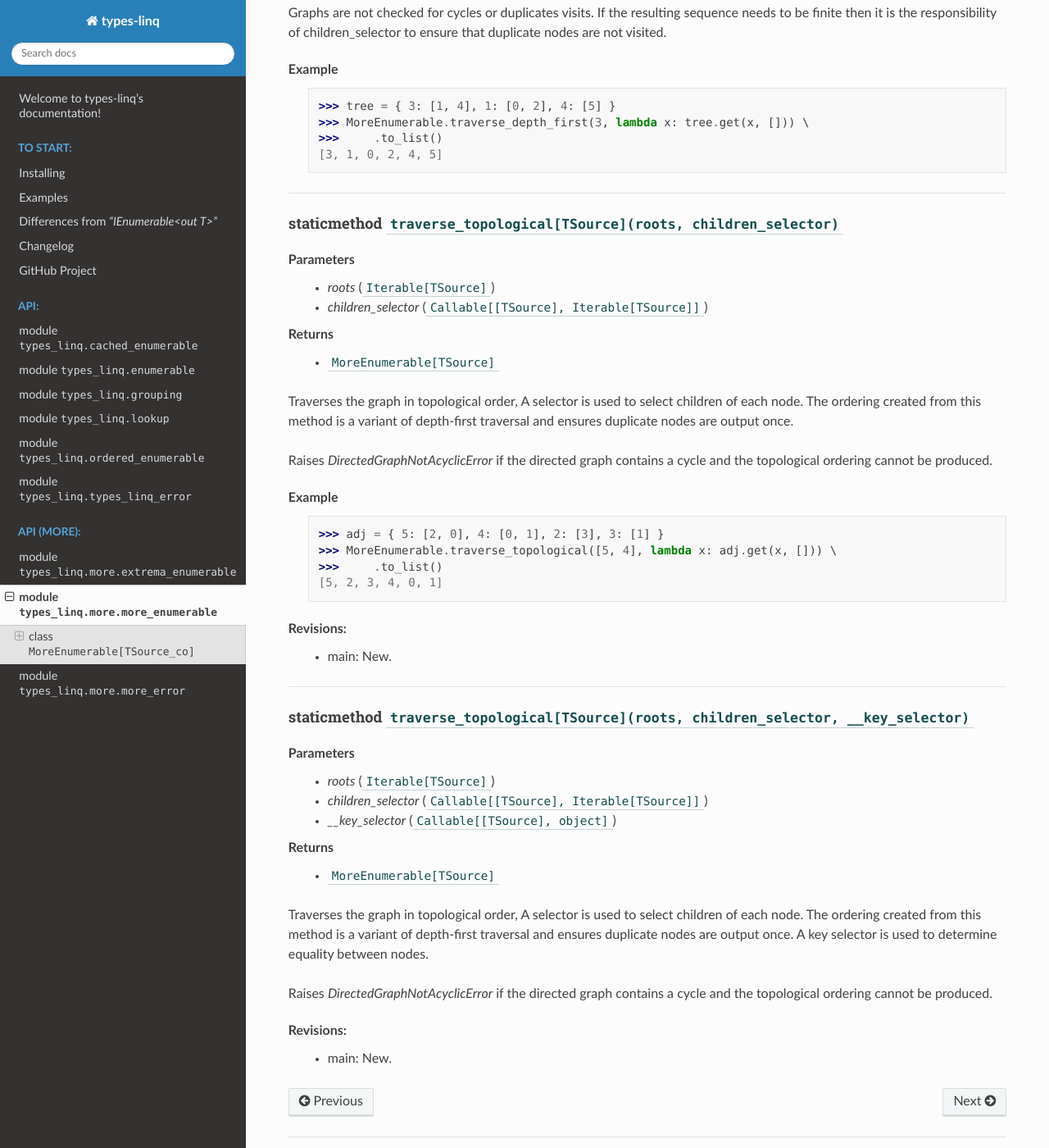
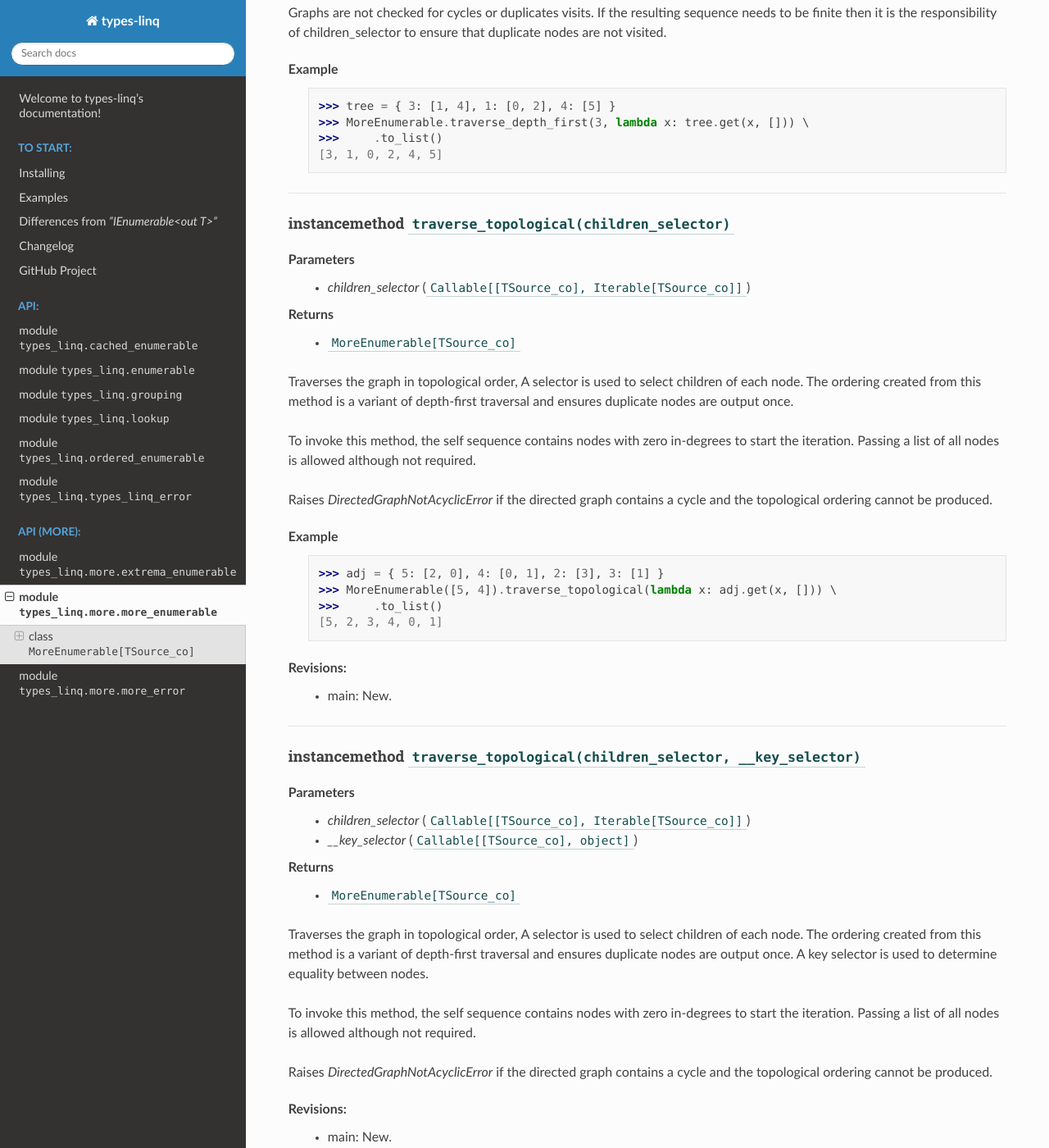
Before and after one commit to cleoold/types-linq, a Sphinx documentation site: the page built from doc/api/more/types_linq.more.more_enumerable.rst, in a window 1280 px wide and 1400 px high, scrolled down 16420 px. Shown: the whole window at 82% size. Built offline with Sphinx 7.4.7 and the Read the Docs theme 2.0.0, drawn with Linux system fonts in a browser that asks for light colours.

Commit message:
change traverse_topological() to an instancemethod
its first arg was an iterable

```diff
--- a/doc/api/more/types_linq.more.more_enumerable.rst
+++ b/doc/api/more/types_linq.more.more_enumerable.rst
@@ -761,26 +761,28 @@ Example
 
 ----
 
-staticmethod ``traverse_topological[TSource](roots, children_selector)``
---------------------------------------------------------------------------
+instancemethod ``traverse_topological(children_selector)``
+------------------------------------------------------------
 
 Parameters
-  - `roots` (``Iterable[TSource]``)
-  - `children_selector` (``Callable[[TSource], Iterable[TSource]]``)
+  - `children_selector` (``Callable[[TSource_co], Iterable[TSource_co]]``)
 
 Returns
-  - ``MoreEnumerable[TSource]``
+  - ``MoreEnumerable[TSource_co]``
 
 Traverses the graph in topological order, A selector is used to select children of each
 node. The ordering created from this method is a variant of depth-first traversal and ensures
 duplicate nodes are output once.
+
+To invoke this method, the self sequence contains nodes with zero in-degrees to start the
+iteration. Passing a list of all nodes is allowed although not required.
 
 Raises `DirectedGraphNotAcyclicError` if the directed graph contains a cycle and the
 topological ordering cannot be produced.
 
 Example
     >>> adj = { 5: [2, 0], 4: [0, 1], 2: [3], 3: [1] }
-    >>> MoreEnumerable.traverse_topological([5, 4], lambda x: adj.get(x, [])) \
+    >>> MoreEnumerable([5, 4]).traverse_topological(lambda x: adj.get(x, [])) \
     >>>     .to_list()
     [5, 2, 3, 4, 0, 1]
 
@@ -789,22 +791,24 @@ Revisions:
 
 ----
 
-staticmethod ``traverse_topological[TSource](roots, children_selector, __key_selector)``
-------------------------------------------------------------------------------------------
+instancemethod ``traverse_topological(children_selector, __key_selector)``
+----------------------------------------------------------------------------
 
 Parameters
-  - `roots` (``Iterable[TSource]``)
-  - `children_selector` (``Callable[[TSource], Iterable[TSource]]``)
-  - `__key_selector` (``Callable[[TSource], object]``)
+  - `children_selector` (``Callable[[TSource_co], Iterable[TSource_co]]``)
+  - `__key_selector` (``Callable[[TSource_co], object]``)
 
 Returns
-  - ``MoreEnumerable[TSource]``
+  - ``MoreEnumerable[TSource_co]``
 
 Traverses the graph in topological order, A selector is used to select children of each
 node. The ordering created from this method is a variant of depth-first traversal and
 ensures duplicate nodes are output once. A key selector is used to determine equality
 between nodes.
 
+To invoke this method, the self sequence contains nodes with zero in-degrees to start the
+iteration. Passing a list of all nodes is allowed although not required.
+
 Raises `DirectedGraphNotAcyclicError` if the directed graph contains a cycle and the
 topological ordering cannot be produced.
 
--- a/doc/api/more/types_linq.more.more_error.rst
+++ b/doc/api/more/types_linq.more.more_error.rst
@@ -31,7 +31,7 @@ and a path from B back to A. A and B may be identical.
 Example
     >>> adj = { 5: [2, 0], 4: [0, 1], 2: [3], 3: [1, 5] }
     >>> try:
-    >>>     MoreEnumerable.traverse_topological([5, 4], lambda x: adj.get(x, [])) \
+    >>>     MoreEnumerable([5, 4]).traverse_topological(lambda x: adj.get(x, [])) \
     >>>         .consume()
     >>> except DirectedGraphNotAcyclicError as e:
     >>>     print(e.cycle)
```
Also changed, not shown: 4 other files.
